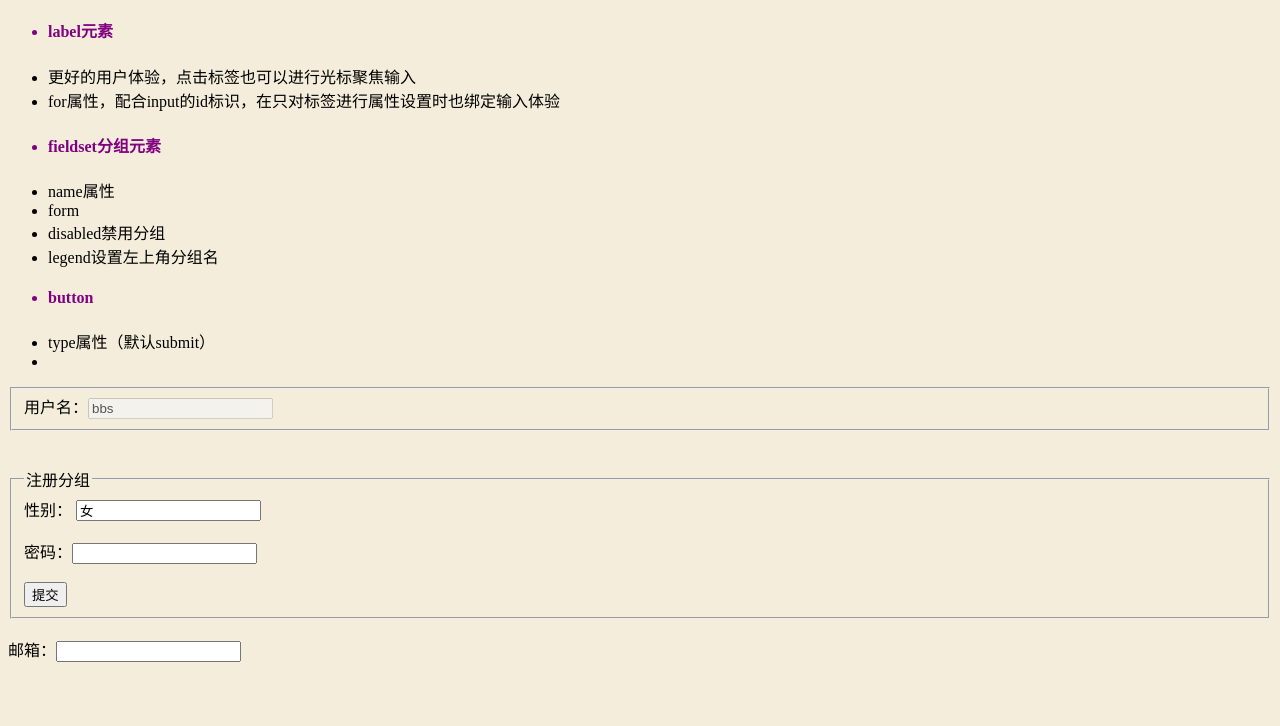
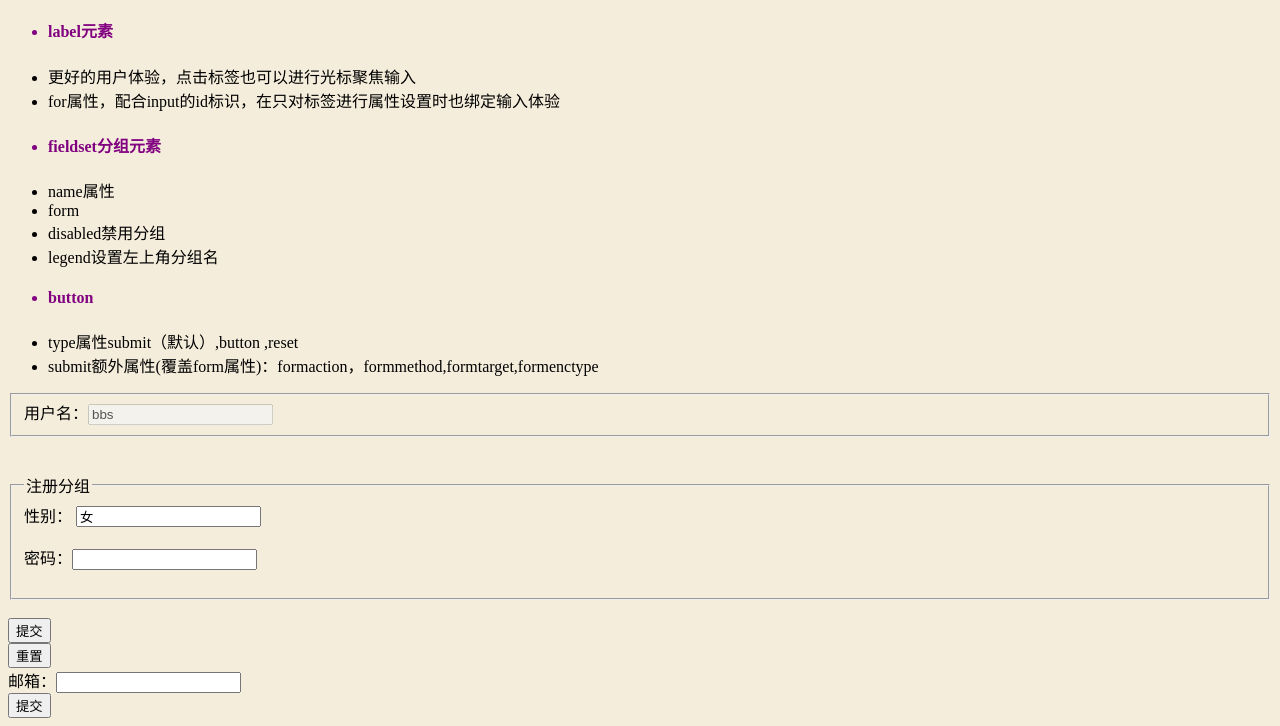
Before and after one commit to amiliry/javascript-collection, a plain HTML site: page html/EG_form.html in a window 1280 px wide. Shown: the part 466-1192 px from the top of the page. Before the commit the page ends 1136 px from the top, so only its background shows below. Drawn offline with Linux system fonts and the light colour scheme.

Commit message:
the same to the lastone

```diff
--- a/html/EG_form.html
+++ b/html/EG_form.html
@@ -40,8 +40,8 @@
     </ul>
     <ul>
         <li style="color: purple"><h4>button</h4></li>
-        <li>type属性（默认submit）</li>
-        <li></li>
+        <li>type属性submit（默认）,button ,reset</li>
+        <li>submit额外属性(覆盖form属性)：formaction，formmethod,formtarget,formenctype</li>
     </ul>
 </header>
 <form name="reg" id="register" method="get" action="http://www.baidu.com" target="_blank" autocomplete="on">
@@ -61,10 +61,16 @@
         <label for="pwd">
             密码：<input name="pwd" id="pwd" type="text">
         </label><br><br>
-        <button>提交</button><br>
+
     </fieldset><br>
+
+    <button type="submit" formaction="http://www.haosou.com">提交</button><br>
+    <button type="reset">重置</button><br>
 </form>
-    邮箱：<input name="email" form="register" autocomplete="off">
+    邮箱：<input name="email" form="register" autocomplete="off"><br>
+
+    <!--表单外关联提交-->
+    <button form="register">提交</button><br>
 
 </body>
 </html>
```
